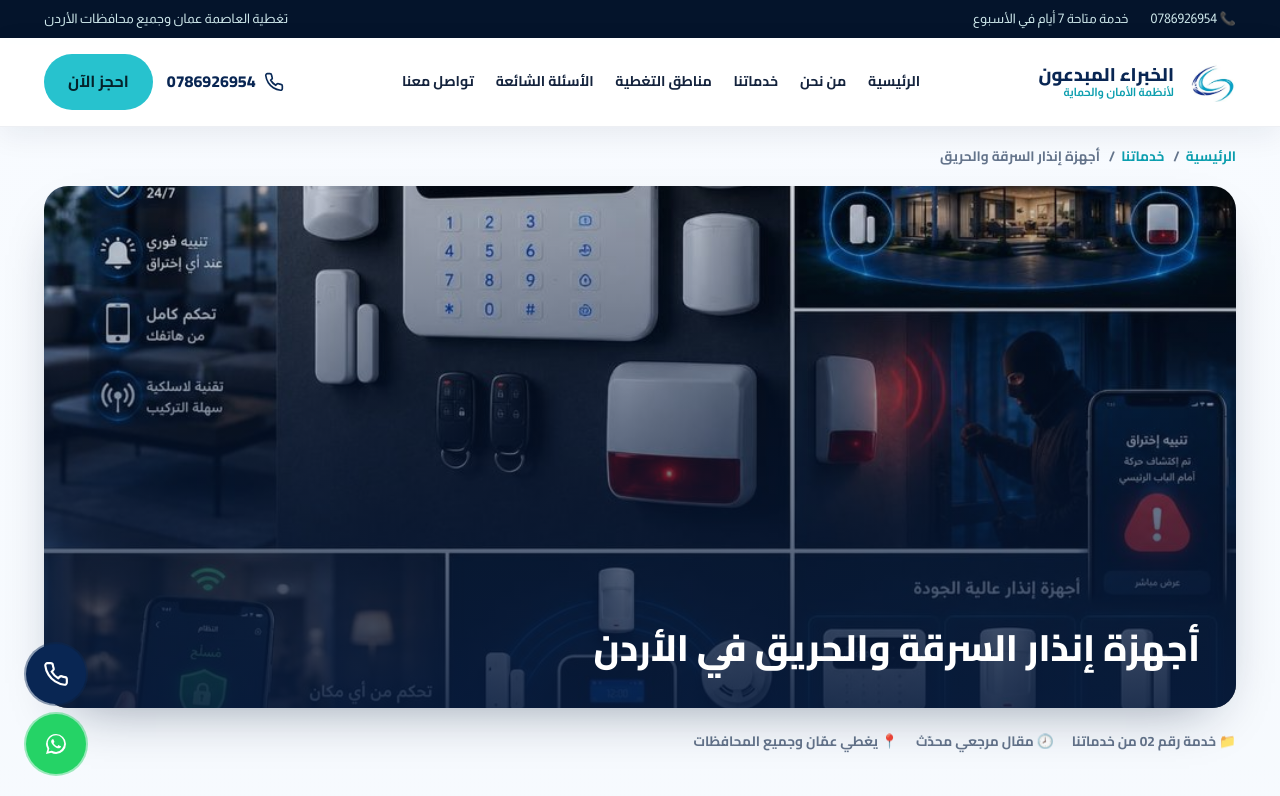
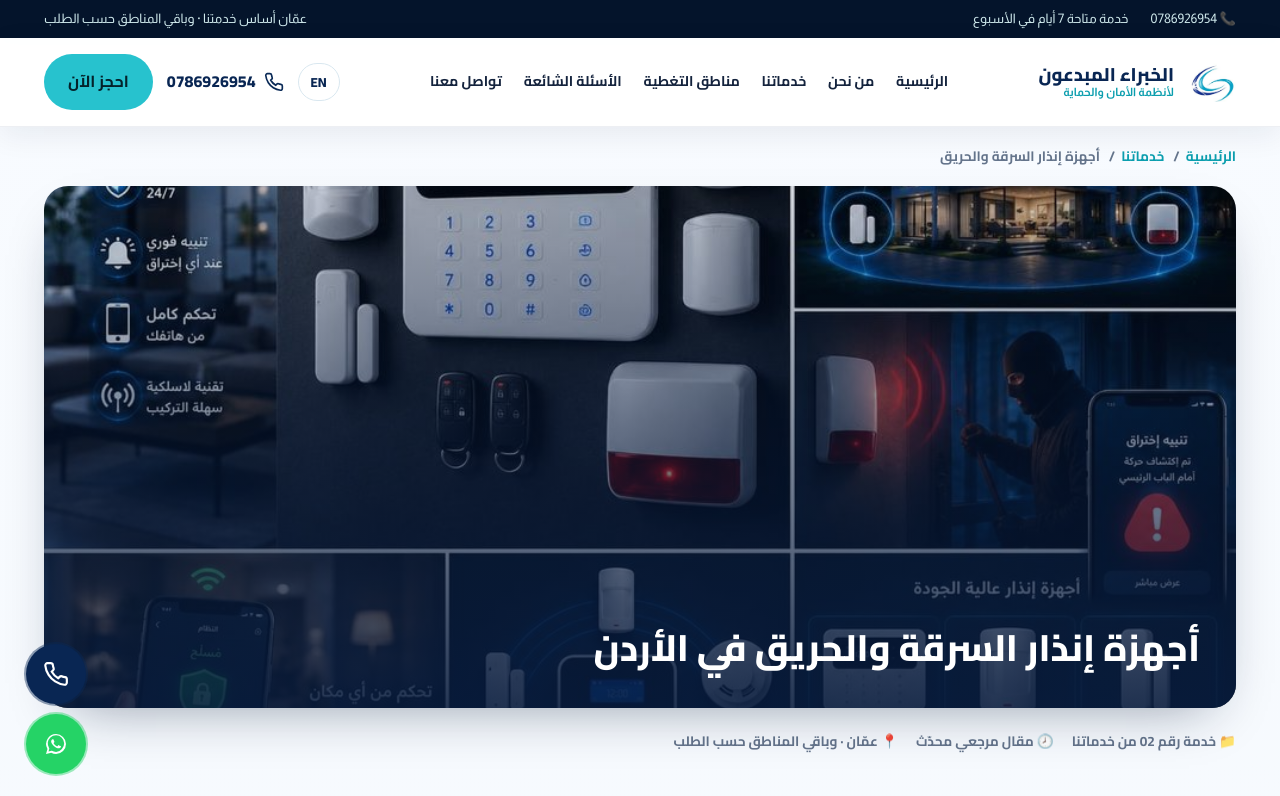
Before and after one commit to elnakhilrealestate-stack/maintenance.creativesexperts.com, a plain HTML site: page services/ajhizat-indhar-al-sirqa-wal-hariq.html in a window 1280 px wide. Shown: the top 796 px of the page. Drawn offline with Linux system fonts and the light colour scheme.

Commit message:
Improve service page language access and lead measurement hooks

```diff
--- a/services/ajhizat-indhar-al-sirqa-wal-hariq.html
+++ b/services/ajhizat-indhar-al-sirqa-wal-hariq.html
@@ -70,7 +70,7 @@
       <a href="tel:+962786926954">📞 0786926954</a>
       <span>خدمة متاحة 7 أيام في الأسبوع</span>
     </div>
-    <span>تغطية العاصمة عمان وجميع محافظات الأردن</span>
+    <span>عمّان أساس خدمتنا · وباقي المناطق حسب الطلب</span>
   </div>
 </div>
 
@@ -89,6 +89,7 @@
       <a href="../index.html#contact">تواصل معنا</a>
     </nav>
     <div class="nav-cta">
+      <a class="lang-switch" href="/en/" lang="en" hreflang="en" aria-label="English version">EN</a>
       <a class="nav-phone" href="tel:+962786926954">
         <svg width="20" height="20" viewBox="0 0 24 24" fill="none" stroke="#0A2A57" stroke-width="2"><path d="M22 16.92v3a2 2 0 0 1-2.18 2 19.79 19.79 0 0 1-8.63-3.07 19.5 19.5 0 0 1-6-6 19.79 19.79 0 0 1-3.07-8.67A2 2 0 0 1 4.11 2h3a2 2 0 0 1 2 1.72c.127.96.362 1.903.7 2.81a2 2 0 0 1-.45 2.11L8.09 9.91a16 16 0 0 0 6 6l1.27-1.27a2 2 0 0 1 2.11-.45c.907.338 1.85.573 2.81.7A2 2 0 0 1 22 16.92z"/></svg>
         <span>0786926954</span>
@@ -112,7 +113,7 @@
   <div class="article-meta">
     <span>📁 خدمة رقم 02 من خدماتنا</span>
     <span>🕗 مقال مرجعي محدّث</span>
-    <span>📍 يغطي عمّان وجميع المحافظات</span>
+    <span>📍 عمّان · وباقي المناطق حسب الطلب</span>
   </div>
 </div>
 
@@ -256,5 +257,9 @@ document.querySelectorAll('.faq-item').forEach(function(item){
   });
 });
 </script>
+<script>
+(function(){function send(name,params){var p=Object.assign({event:name,event_category:'lead'},params||{});if(typeof window.gtag==='function'){window.gtag('event',name,p);}else{window.dataLayer=window.dataLayer||[];window.dataLayer.push(p);}}
+document.addEventListener('click',function(e){var a=e.target.closest('a[href]');if(!a)return;var h=a.getAttribute('href')||'';if(h.indexOf('tel:')===0)send('click_to_call',{link_url:h,page_location:location.href});if(h.indexOf('wa.me/')!==-1||h.indexOf('whatsapp')!==-1)send('click_whatsapp',{link_url:h,page_location:location.href});});})();
+</script>
 </body>
 </html>
```
